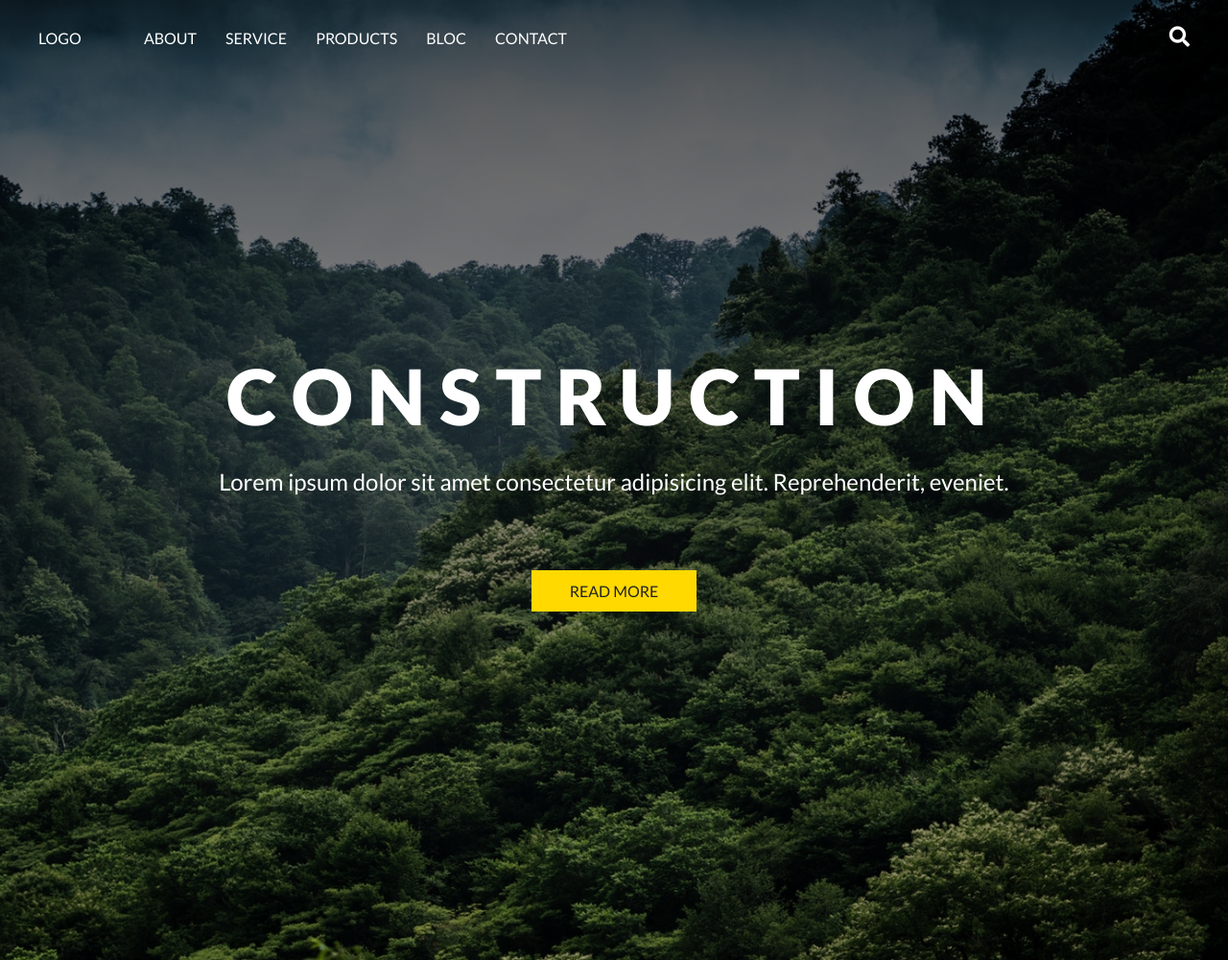
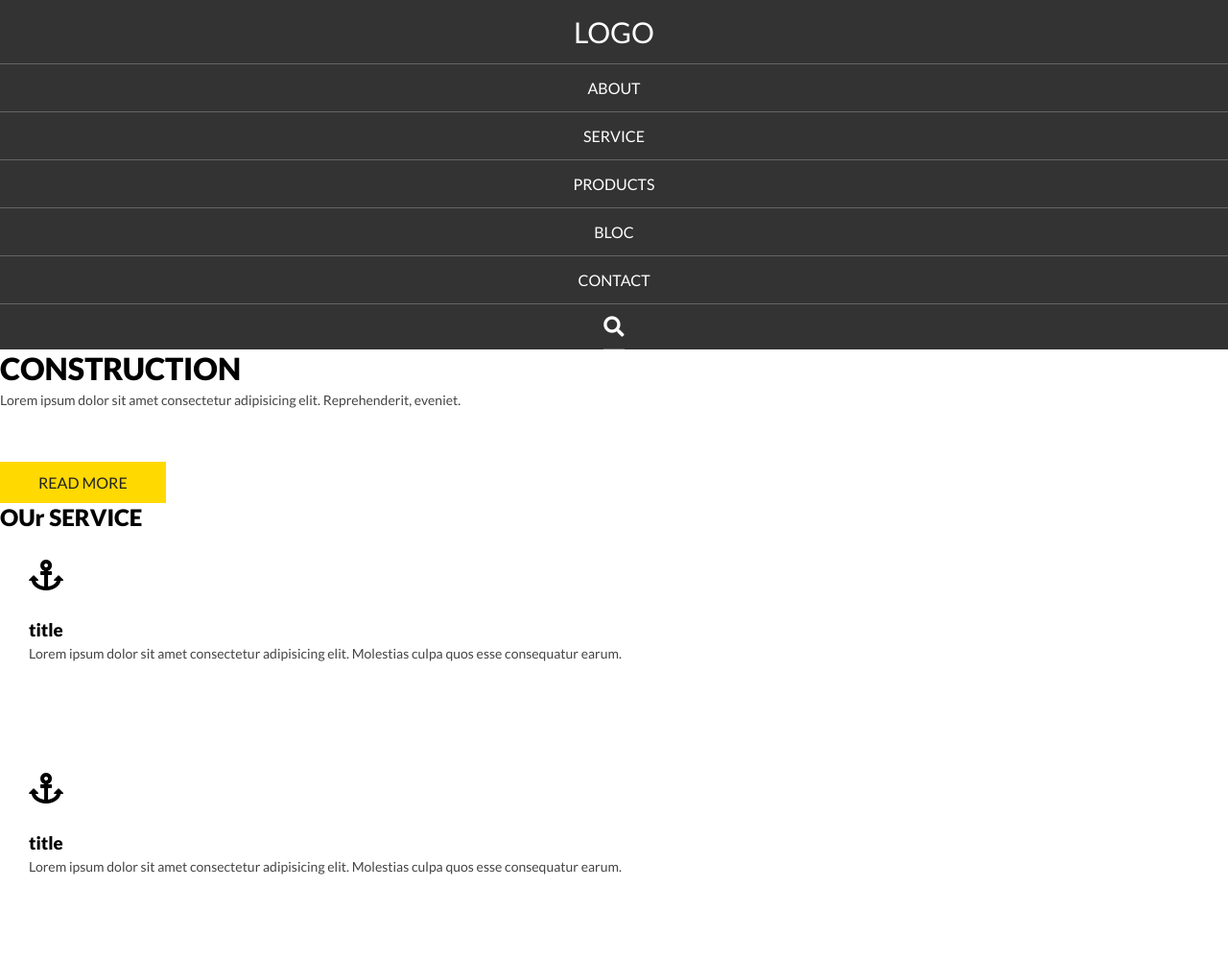
Before and after one commit to a19860101/yvts-layout, a plain HTML site: page index.html in a window 1280 px wide. Shown: the top 1000 px of the page at 96% size. Drawn offline with Linux system fonts and the light colour scheme.

Commit message:
no message

```diff
--- a/css/global.css
+++ b/css/global.css
@@ -26,7 +26,16 @@ ol,ul,li {
 .full-width {
     width: 100%;
 }
-.fixed-width {
+.clearfix::after {
+    content: "";
+    display: block;
+    clear: both;
+}
+.nopa {
+    padding: 0!important;
+}
+/*******************************************************************************/
+/* .fixed-width {
     width: 1200px;
     margin: auto;
 }
@@ -70,11 +79,7 @@ ol,ul,li {
     float: left;
     padding: 15px;
 }
-.clearfix::after {
-    content: "";
-    display: block;
-    clear: both;
-}
+
 
 .btn {
     display: inline-block;
@@ -83,12 +88,10 @@ ol,ul,li {
     background-color: var(--primaryColor);
     text-decoration: none;
 }
-.nopa {
-    padding: 0!important;
-}
+
 p {
     color: #444;
     line-height: 2em;
     font-size: 14px;
     margin-bottom: 50px;
-}
+} */
--- /dev/null
+++ b/css/phone.css
@@ -0,0 +1,60 @@
+.fixed-width {
+    width: 100%;
+    margin: auto;
+}
+
+[class^="col"]{
+    width: 100%;
+    padding: 15px;
+}
+
+.btn {
+    display: inline-block;
+    padding: 12px 40px;
+    color: #222;
+    background-color: var(--primaryColor);
+    text-decoration: none;
+}
+
+p {
+    color: #444;
+    line-height: 2em;
+    font-size: 14px;
+    margin-bottom: 50px;
+}
+
+/*nav*/
+nav {
+    /* position: fixed; */
+
+    background-color: #333;
+}
+nav a {
+    display: block;
+    padding-top: 15px;
+    padding-bottom: 15px;
+    text-decoration: none;
+    color: #ffffff;
+    text-align: center;
+    /* padding-left: 30px; */
+    border-bottom: 1px solid #666;
+}
+nav .logo {
+    /* float: left; */
+    /* margin-right: 50px; */
+    font-size: 30px;
+}
+nav .menu {
+    /* float: left; */
+}
+nav .menu li {
+    /* float: left; */
+}
+nav .menu a {
+    /* padding-left: 15px; */
+    /* padding-right: 15px; */
+}
+nav .search {
+    /* float: right; */
+    text-align: center;
+}
--- a/index.html
+++ b/index.html
@@ -7,7 +7,8 @@
     <title>Document</title>
     <link rel="stylesheet" href="https://use.fontawesome.com/releases/v5.1.0/css/all.css">
     <link rel="stylesheet" href="css/global.css">
-    <link rel="stylesheet" href="css/desktop.css">
+    <!-- <link rel="stylesheet" href="css/desktop.css"> -->
+    <link rel="stylesheet" href="css/phone.css">
 </head>
 <body>
     <nav class="full-width">
```
